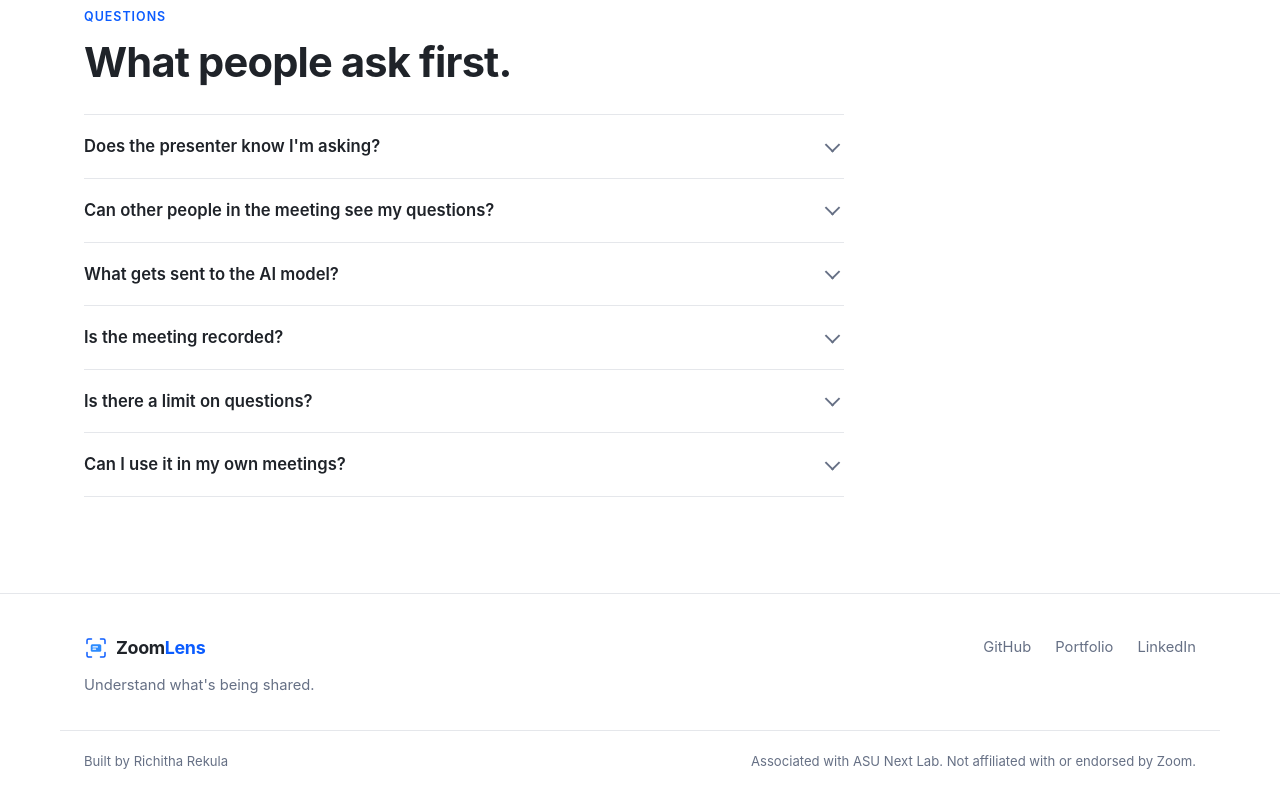
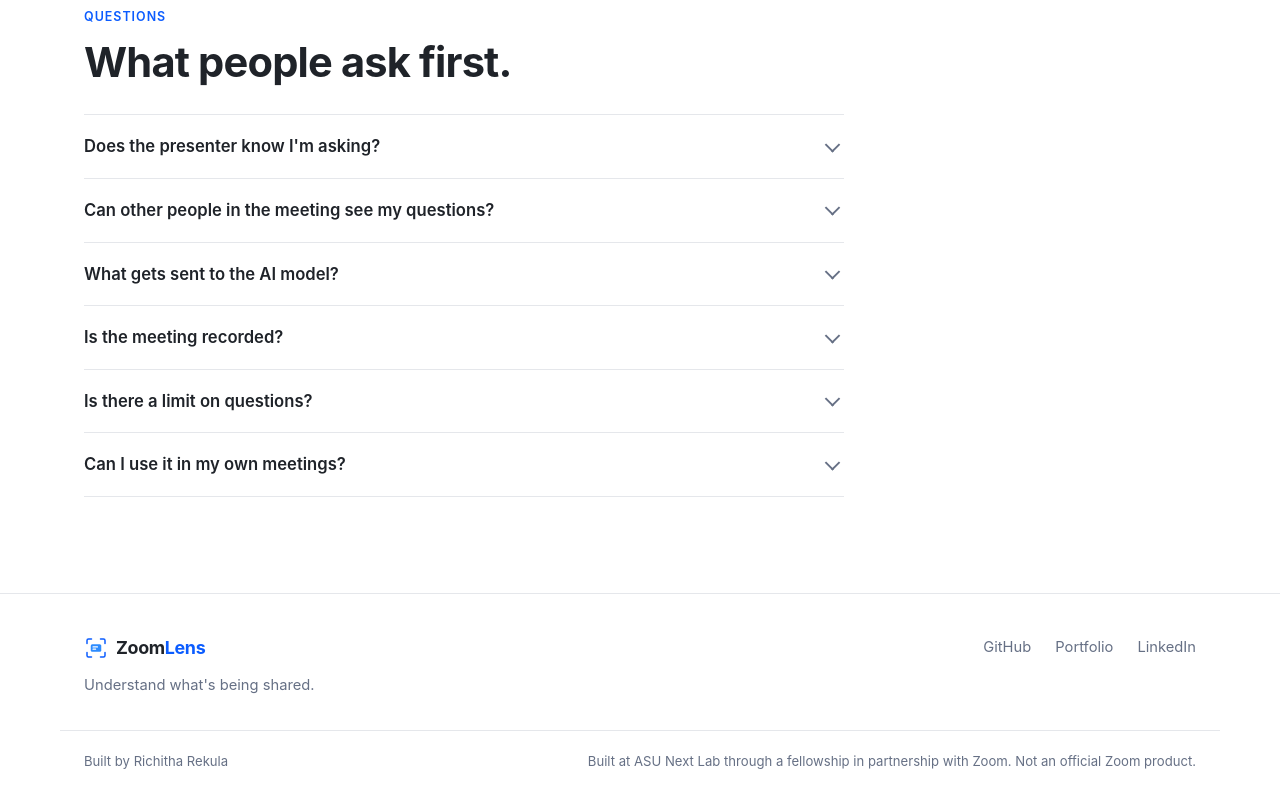
Before and after one commit to richithareddyy/ZoomLens, a website: page site/index.html in a window 1280 px wide. Shown: the part 7443-8243 px from the top of the page. Drawn offline with Linux system fonts and the light colour scheme.

Commit message:
Describe the Zoom fellowship accurately in the footer

```diff
--- a/site/index.html
+++ b/site/index.html
@@ -515,7 +515,7 @@
     </div>
     <div class="wrap foot-base">
       <span>Built by Richitha Rekula</span>
-      <span>Associated with ASU Next Lab. Not affiliated with or endorsed by Zoom.</span>
+      <span>Built at ASU Next Lab through a fellowship in partnership with Zoom. Not an official Zoom product.</span>
     </div>
   </footer>
 
```
